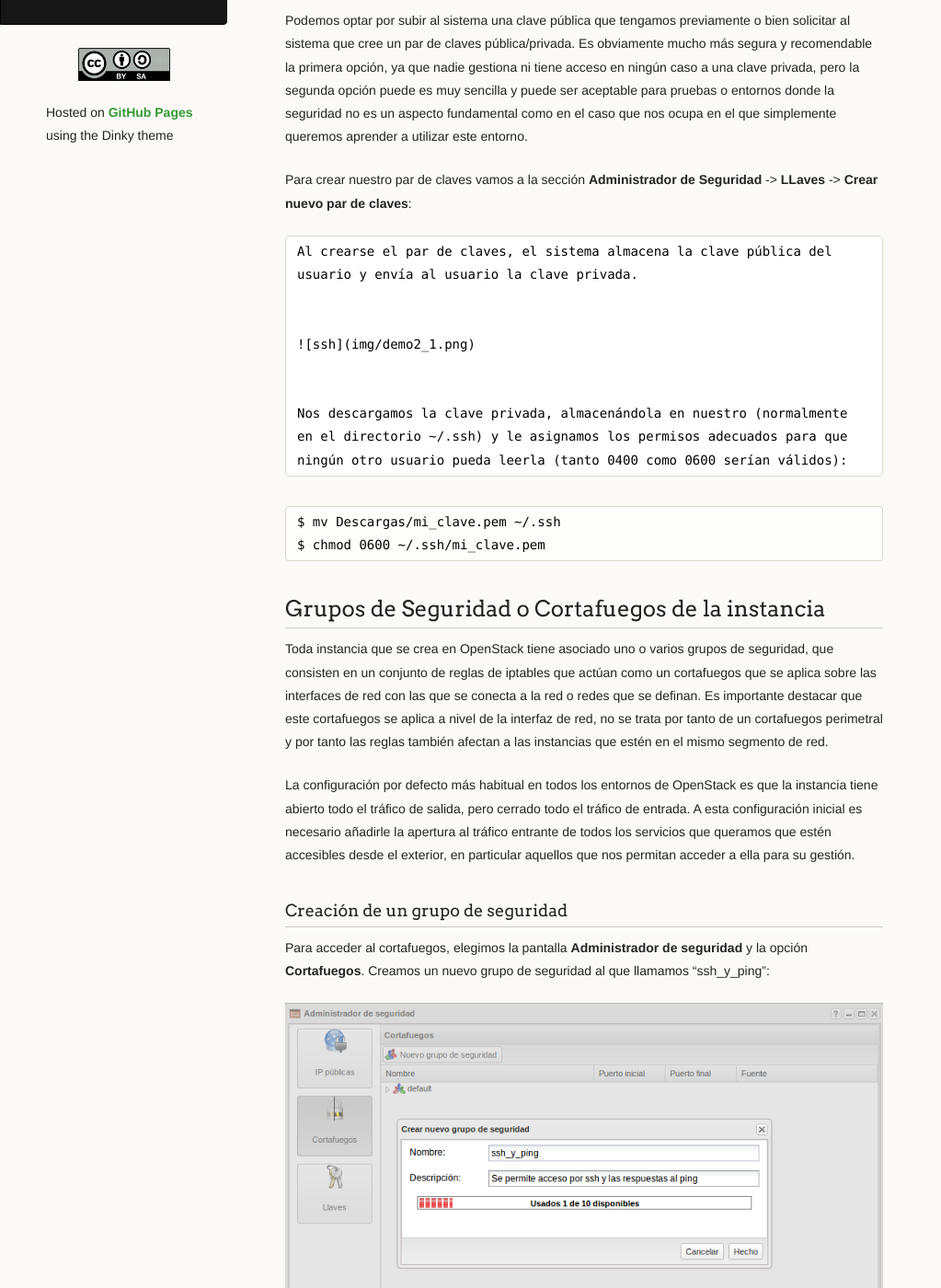
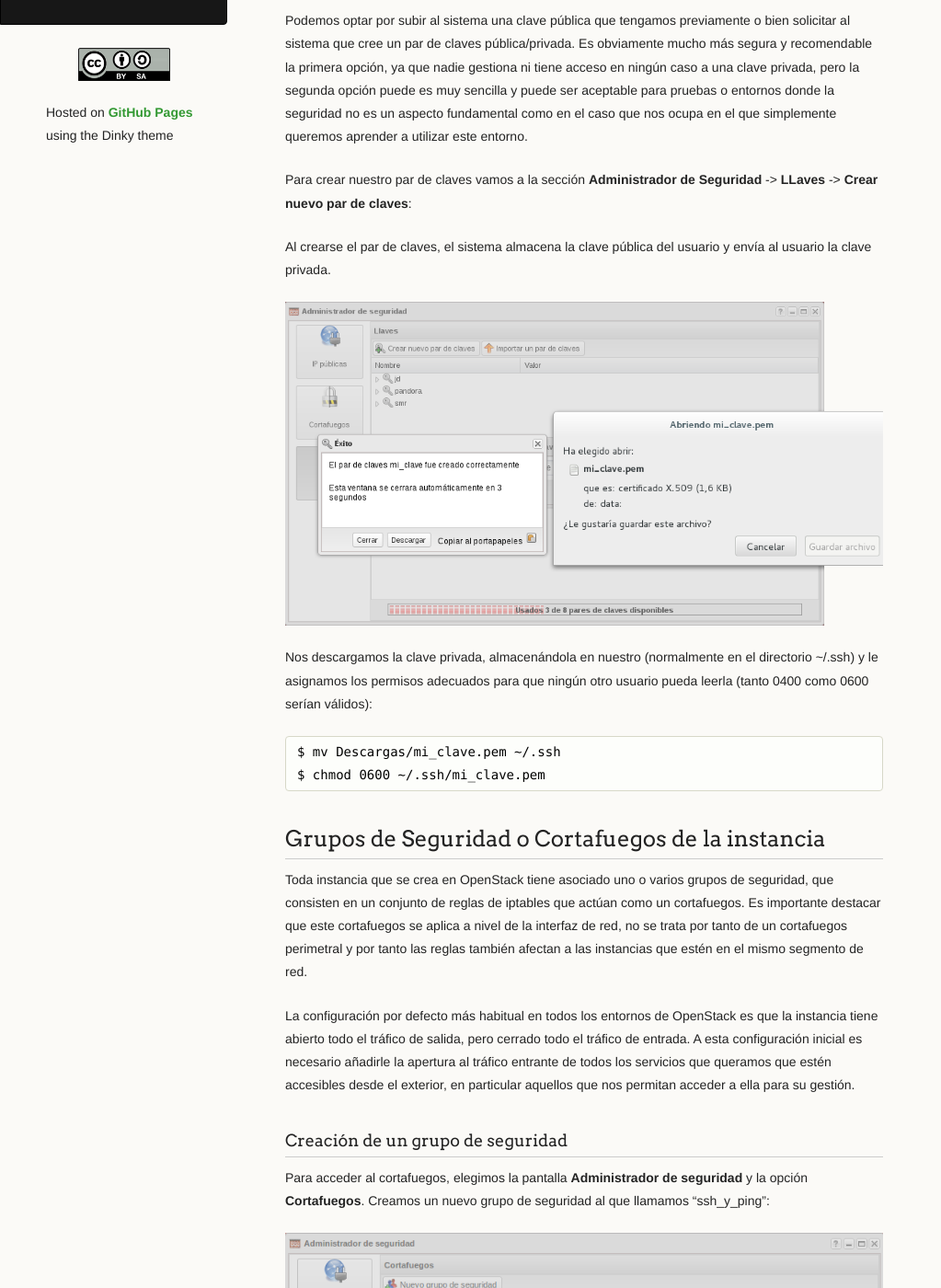
Before and after one commit to iesgn/cloud2, a Jekyll site: the page built from curso/u2/previos.md, in a window 1280 px wide and 1400 px high, scrolled down 460 px. Shown: the whole window at 92% size, without its empty margins (0-1023 px from the left). Built offline with Jekyll 4.4.1, drawn with Linux system fonts in a browser that asks for light colours; some of the changed text lies outside the part shown.

Commit message:
Ajustes en pasos previos

```diff
--- a/curso/u2/previos.md
+++ b/curso/u2/previos.md
@@ -33,16 +33,15 @@ que simplemente queremos aprender a utilizar este entorno.
 Para crear nuestro par de claves vamos a la sección **Administrador de
 Seguridad** -> **LLaves** -> **Crear nuevo par de claves**:
 
-	Al crearse el par de claves, el sistema almacena la clave pública del
-	usuario y envía al usuario la clave privada.
+Al crearse el par de claves, el sistema almacena la clave pública del usuario y envía al usuario la clave privada.
 
 
-	![ssh](img/demo2_1.png)
+![ssh](img/demo2_1.png)
 
 
-	Nos descargamos la clave privada, almacenándola en nuestro (normalmente
-	en el directorio ~/.ssh) y le asignamos los permisos adecuados para que
-	ningún otro usuario pueda leerla (tanto 0400 como 0600 serían válidos):
+Nos descargamos la clave privada, almacenándola en nuestro (normalmente en el
+directorio ~/.ssh) y le asignamos los permisos adecuados para que ningún otro
+usuario pueda leerla (tanto 0400 como 0600 serían válidos):
 
 <pre>
 $ mv Descargas/mi_clave.pem ~/.ssh
@@ -53,11 +52,9 @@ $ chmod 0600 ~/.ssh/mi_clave.pem
 
 Toda instancia que se crea en OpenStack tiene asociado uno o varios grupos de
 seguridad, que consisten en un conjunto de reglas de iptables que actúan como un
-cortafuegos que se aplica sobre las interfaces de red con las que se conecta a
-la red o redes que se definan. Es importante destacar que este cortafuegos se
-aplica a nivel de la interfaz de red, no se trata por tanto de un cortafuegos
-perimetral y por tanto las reglas también afectan a las instancias que estén en
-el mismo segmento de red.
+cortafuegos. Es importante destacar que este cortafuegos se aplica a nivel de la
+interfaz de red, no se trata por tanto de un cortafuegos perimetral y por tanto
+las reglas también afectan a las instancias que estén en el mismo segmento de red.
 
 La configuración por defecto más habitual en todos los entornos de OpenStack es
 que la instancia tiene abierto todo el tráfico de salida, pero cerrado todo el
@@ -87,7 +84,7 @@ al puerto 22:
 Procedemos de igual forma para permitir todo el tráfico ICMP
 
 
-### IPs flotantes / IPs públicas
+## IPs flotantes / IPs públicas
 
 Cuando se crea una instancia se le asigna por DHCP una dirección IP que es la
 misma durante toda la vida de la instancia, por lo que paradójicamente recibe el
@@ -98,7 +95,7 @@ instancia lo que se denomina una IP flotante, o en el caso de Cirrusflex, una IP
 pública. Esta IP flotante o pública permite mediante el mecanismo de Destination
 NAT o DNAT acceder a la instancia ubicada en una red local desde Internet.
 
-#### Reservar una IP flotante
+### Reservar una IP flotante
 
 Elegimos la opción **IP públicas** en el apartado **Administrador de seguridad**
 y asignamos una nueva IP que podremos observar que está en el rango de
```
Also changed, not shown: other parts of curso/u2/previos.md (+1 -1 lines).
